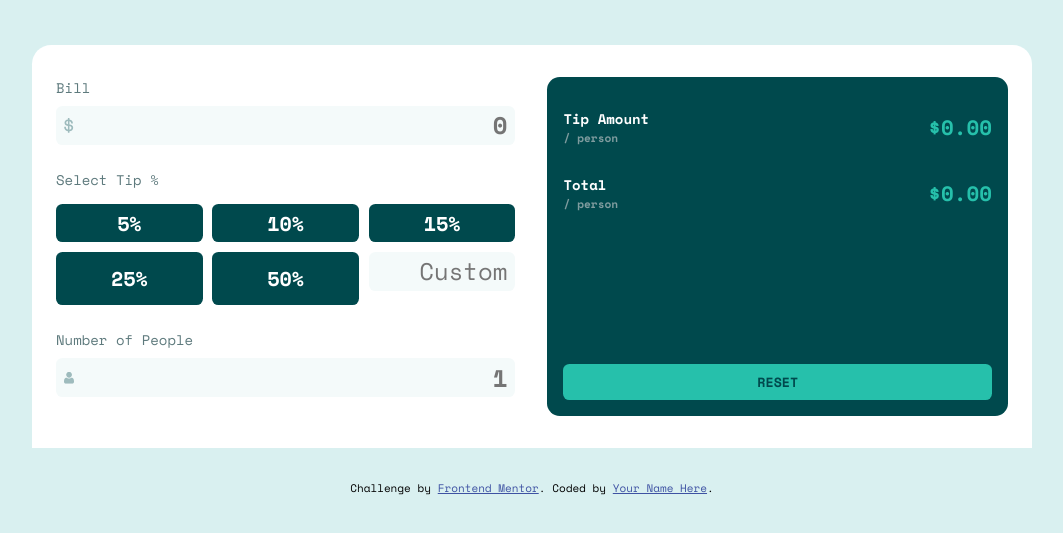
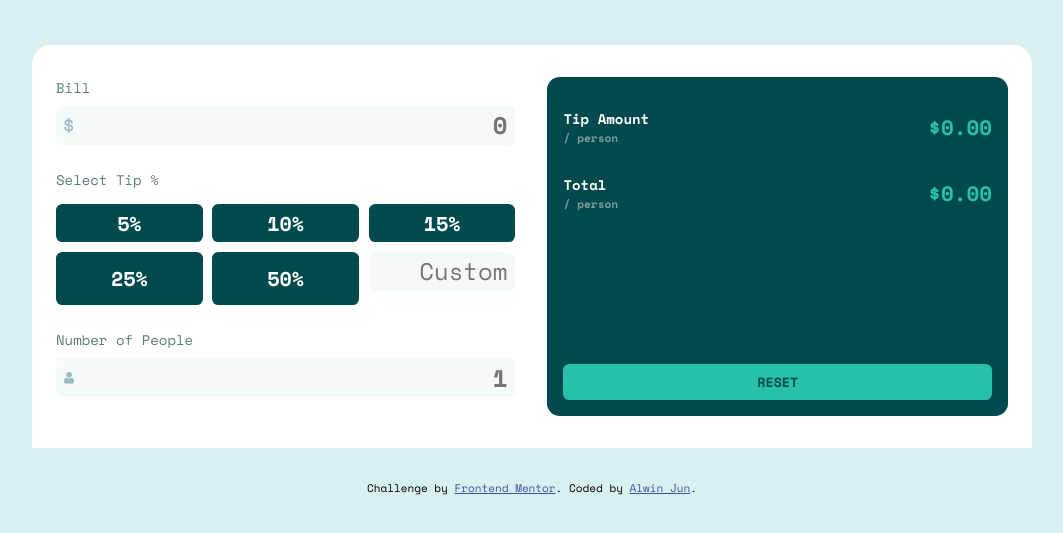
Before and after one commit to AlwinJun/tip-calculator, a plain HTML site: page index.html in a window 1280 px wide. Shown: the part 89-622 px from the top of the page, without its empty margins (108-1171 px from the left). Drawn offline with nearby package versions, Linux system fonts and the light colour scheme.

Commit message:
Minor changes

```diff
--- a/index.html
+++ b/index.html
@@ -105,7 +105,8 @@
       Challenge by
       <a href="https://www.frontendmentor.io?ref=challenge" target="_blank"
         >Frontend Mentor</a
-      >. Coded by <a href="#">Your Name Here</a>.
+      >. Coded by
+      <a href="https://www.frontendmentor.io/profile/AlwinJun">Alwin Jun</a>.
     </div>
 
     <!-- JS link -->
```
